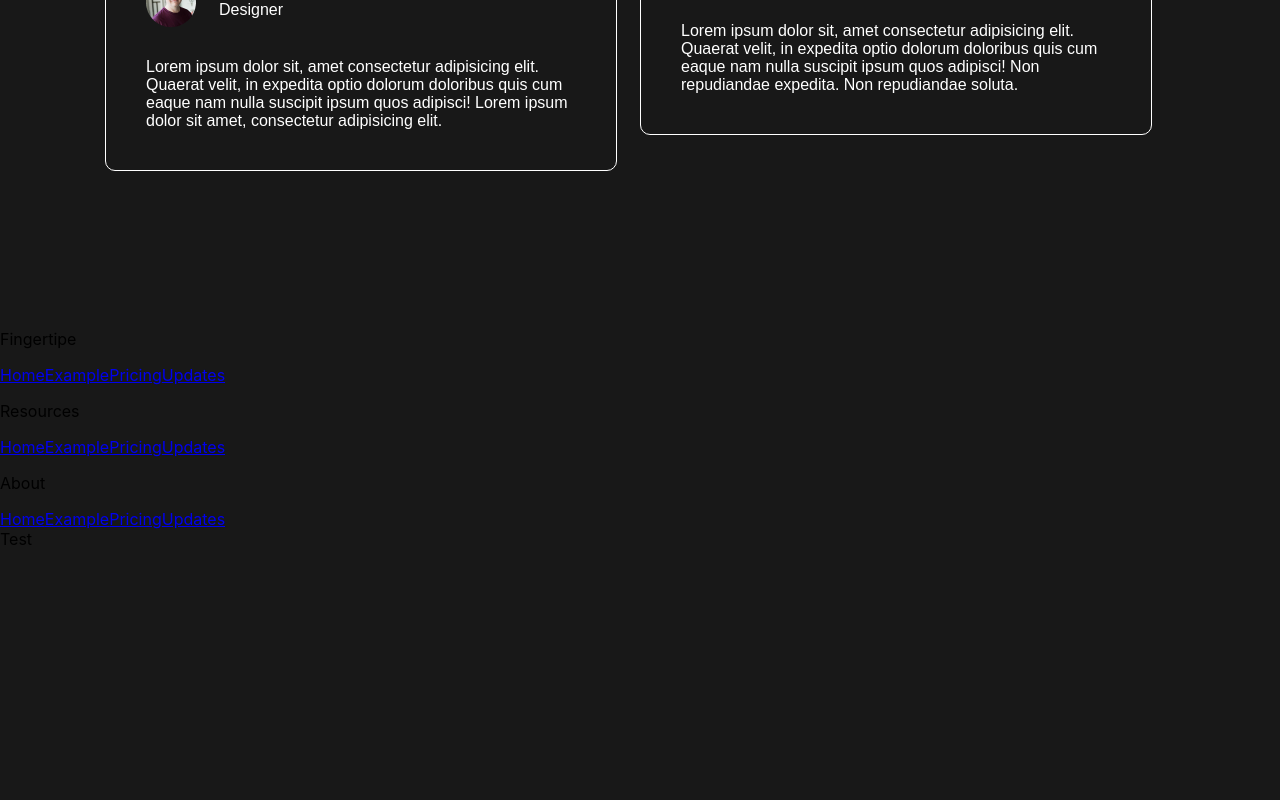
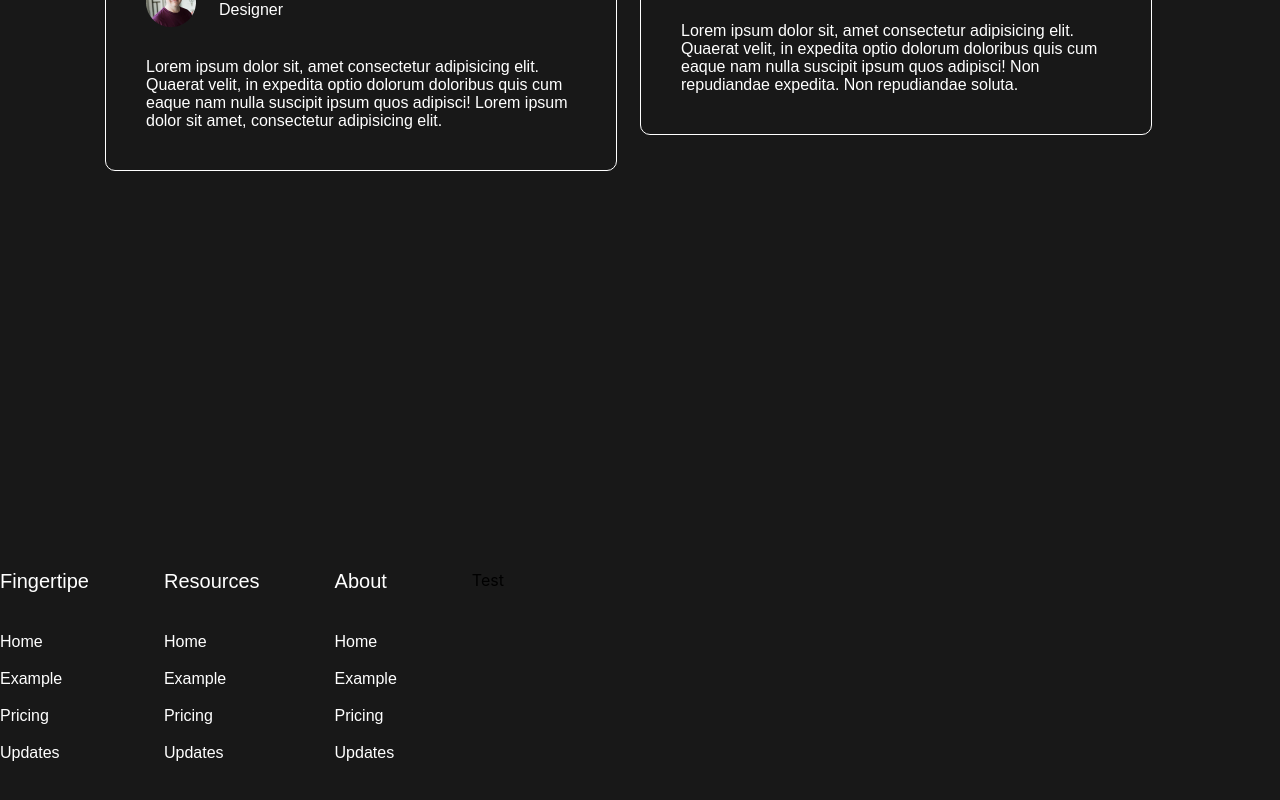
Before and after one commit to AleksandrKompanetc/reactjs-figma-app, a React (Create React App) app: page / in a window 1280 px wide. Shown: the part 6525-7325 px from the top of the page. Before the commit the page ends 7074 px from the top, so only its background shows below. Built offline with nearby package versions, Linux system fonts and the light colour scheme.

Commit message:
added styles for Footer

```diff
--- a/src/components/Footer.css
+++ b/src/components/Footer.css
@@ -1,3 +1,36 @@
 .footer {
+  display: flex;
+  margin-top: 150px;
+  padding: 107px 0;
+}
 
+.footer__links {
+  display: flex;
 }
+
+.links {
+  display: flex;
+  flex-direction: column;
+  margin-right: 75px;
+}
+
+.links a {
+  margin-bottom: 19px;
+  font-family: sans-serif;
+  font-weight: 500;
+  text-decoration: none;
+  color: #fff;
+}
+
+.links a:hover {
+  color: gray;
+}
+
+.link__title {
+  margin-top: 0;
+  margin-bottom: 40px;
+  font-size: 20px;
+  font-family: sans-serif;
+  font-weight: 500;
+  color: #fff;
+}
```
